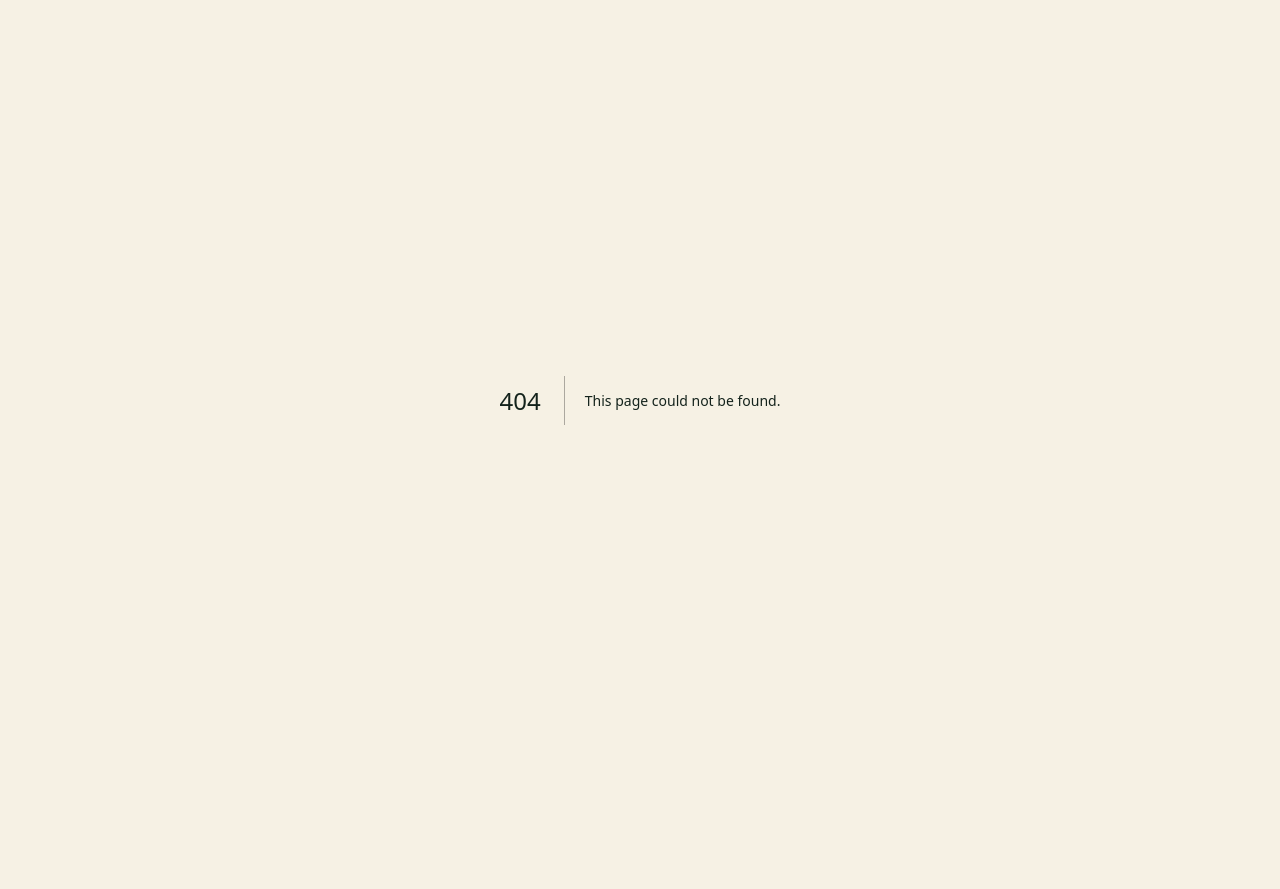
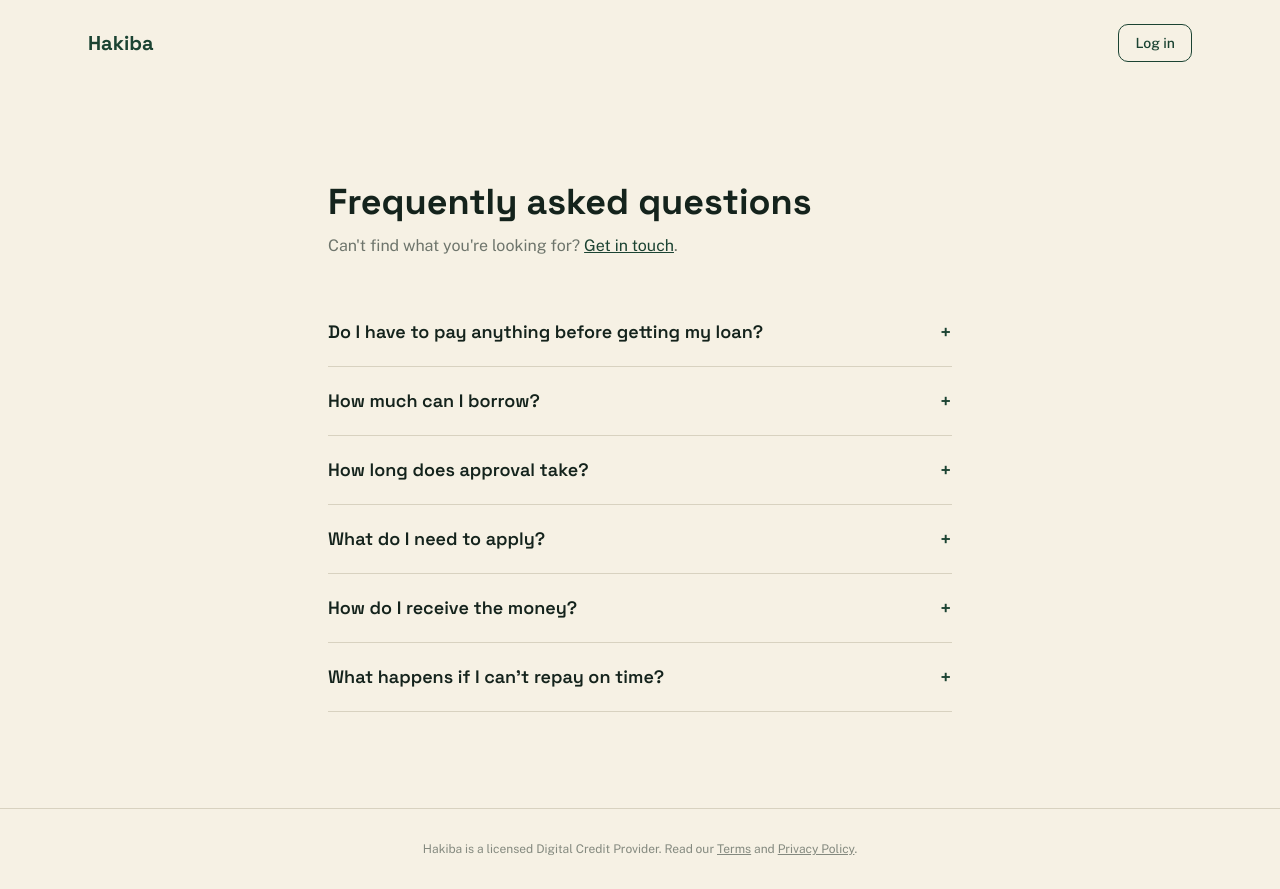
Before and after one commit to bennedictbett/Hakiba, a Next.js app in the folder client/: page /faq in a window 1280 px wide. Before the commit this address had no page. Before the commit the page ends 800 px from the top, so only its background shows below. Built offline with nearby package versions, Linux system fonts and the light colour scheme.

Commit message:
added FQA page

```diff
--- /dev/null
+++ b/client/app/(marketing)/faq/page.tsx
@@ -0,0 +1,88 @@
+"use client";
+
+import { useState } from "react";
+
+const FAQS = [
+  {
+    q: "Do I have to pay anything before getting my loan?",
+    a: "No. Never. Our facilitation fee is deducted from the amount you receive — you never send us money upfront. If anyone claiming to be Hakiba asks you to pay a 'registration' or 'processing' fee before disbursement, it isn't us, and you should report it.",
+  },
+  {
+    q: "How much can I borrow?",
+    a: "Loan amounts range from KES 1,000 to KES 50,000, depending on the product and your application. You can see an estimate of your repayment on the homepage calculator before you even apply.",
+  },
+  {
+    q: "How long does approval take?",
+    a: "Most applications are reviewed within a couple of hours during business hours. You'll get your reference number immediately, and we'll follow up by SMS or call once a decision is made.",
+  },
+  {
+    q: "What do I need to apply?",
+    a: "Your phone number, national ID number, and a few basic details about what you need the loan for. Some products may ask for an M-Pesa statement to help us assess your application fairly.",
+  },
+  {
+    q: "How do I receive the money?",
+    a: "Approved loans are sent directly to the M-Pesa number linked to your account. No bank visit required.",
+  },
+  {
+    q: "What happens if I can't repay on time?",
+    a: "Contact us before your due date — we'd rather work out a plan with you than have you avoid us. Reach out through the contact page as soon as you know repayment might be a problem.",
+  },
+];
+
+function FaqItem({ q, a }: { q: string; a: string }) {
+  const [open, setOpen] = useState(false);
+
+  return (
+    <div className="border-b border-mist py-5">
+      <button
+        onClick={() => setOpen(!open)}
+        className="flex w-full items-center justify-between text-left"
+        aria-expanded={open}
+      >
+        <span className="font-display text-base font-semibold text-ink sm:text-lg">{q}</span>
+        <span className={`ml-4 flex-shrink-0 font-display text-xl text-savanna transition-transform ${open ? "rotate-45" : ""}`}>
+          +
+        </span>
+      </button>
+      {open && (
+        <p className="mt-3 font-body text-sm leading-relaxed text-ink/60 sm:text-base">{a}</p>
+      )}
+    </div>
+  );
+}
+
+export default function FaqPage() {
+  return (
+    <main>
+      <nav className="mx-auto flex max-w-6xl items-center justify-between px-6 py-6">
+        <a href="/" className="font-display text-xl font-bold text-savanna">Hakiba</a>
+        <a
+
+          href="/login"
+          className="rounded-md border border-savanna px-4 py-2 font-body text-sm font-medium text-savanna transition-colors hover:bg-savanna hover:text-paper"
+        >
+          Log in
+        </a>
+      </nav>
+
+      <section className="mx-auto max-w-2xl px-6 py-16 sm:py-24">
+        <h1 className="mb-3 font-display text-3xl font-bold text-ink sm:text-4xl">Frequently asked questions</h1>
+        <p className="mb-10 font-body text-ink/60">
+          Can&apos;t find what you&apos;re looking for? <a href="/contact" className="text-savanna underline">Get in touch</a>.
+        </p>
+
+        <div>
+          {FAQS.map((item) => (
+            <FaqItem key={item.q} q={item.q} a={item.a} />
+          ))}
+        </div>
+      </section>
+
+      <footer className="border-t border-mist px-6 py-8 text-center font-body text-xs text-ink/50">
+        Hakiba is a licensed Digital Credit Provider. Read our{" "}
+        <a href="/terms" className="underline">Terms</a> and{" "}
+        <a href="/privacy" className="underline">Privacy Policy</a>.
+      </footer>
+    </main>
+  );
+}
```
